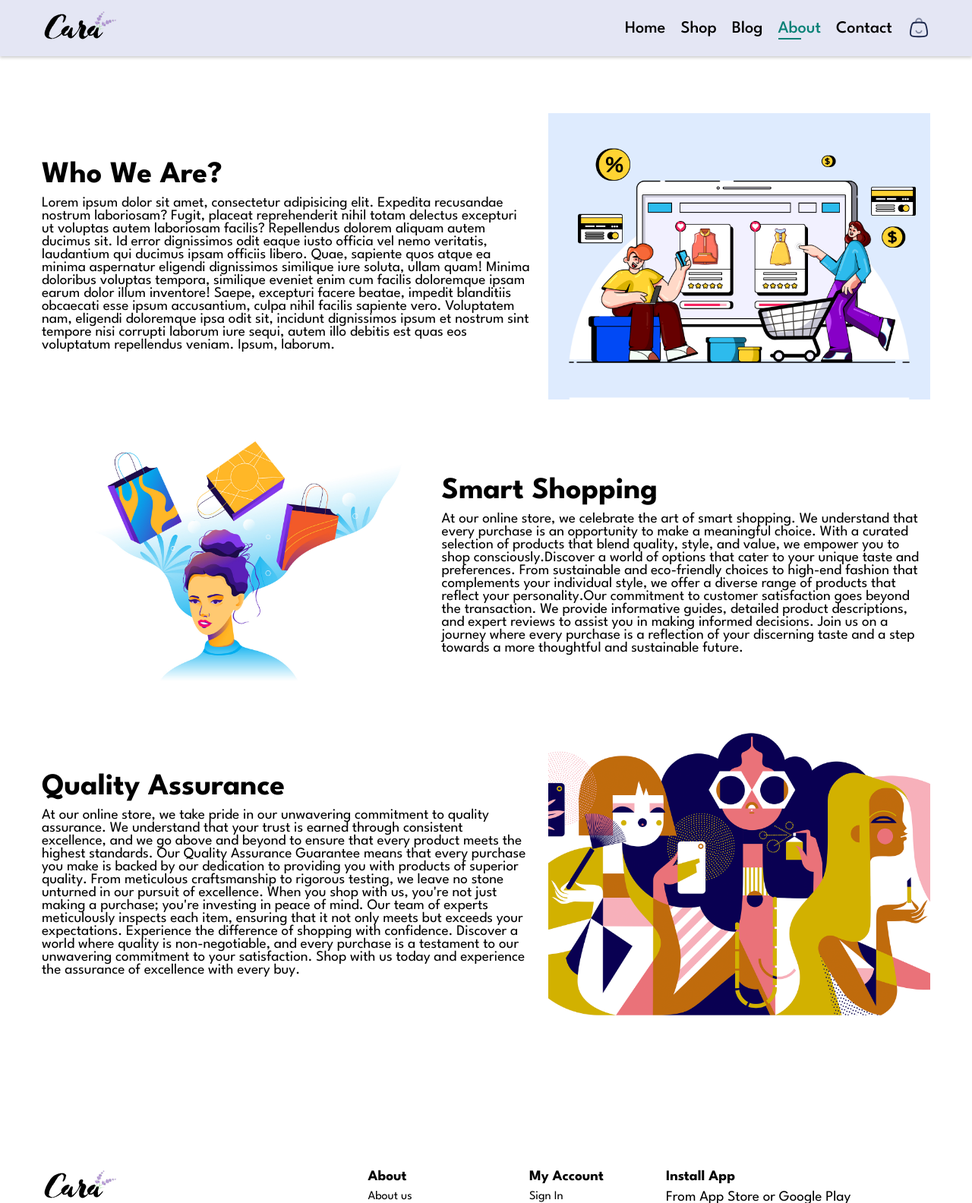
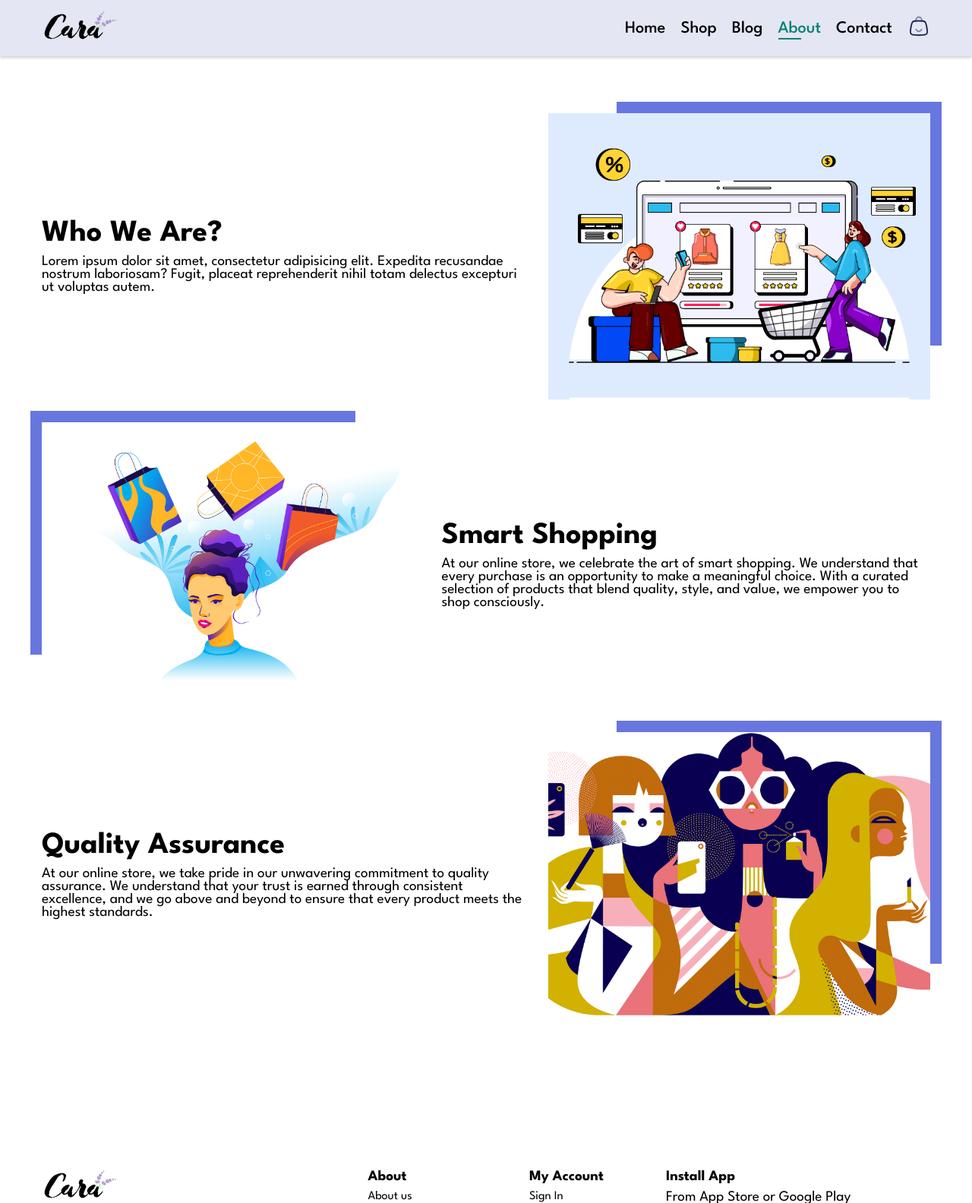
Before and after one commit to KayChicken/Clothing-Store, a PHP site: page /about.php in a window 1280 px wide. Shown: the top 1584 px of the page at 76% size. Run offline with PHP 8.4, Linux system fonts and the light colour scheme.

Commit message:
cart functions

```diff
--- a/about.css
+++ b/about.css
@@ -24,6 +24,30 @@
     flex-direction: row-reverse;
 }
 
+.about__container:nth-child(2n+1) .about__col:nth-child(1):after {
+    content: '';
+    position: absolute;
+    height: 85%;
+    width: 85%;
+    z-index: -1;
+    background-color:#6876e0;
+    top : -15px;
+    right: -15px;
+}
+
+.about__container:nth-child(2n) .about__col:nth-child(1):after {
+    content: '';
+    position: absolute;
+    height: 85%;
+    width: 85%;
+    z-index: -1;
+    background-color: #6876e0;
+    top : -15px;
+    left: -15px;
+}
+
+
+
 
 
 .about__col:nth-child(1) {
@@ -36,6 +60,12 @@
     width: 100%;
 
 }
+
+.about__col {
+    position: relative;
+}
+
+
 
 
 
--- a/about.php
+++ b/about.php
@@ -33,20 +33,7 @@
                             <h1>Who We Are?</h1>
                             <p>Lorem ipsum dolor sit amet, consectetur adipisicing elit. Expedita recusandae nostrum
                                 laboriosam? Fugit, placeat reprehenderit nihil totam delectus excepturi ut voluptas
-                                autem
-                                laboriosam facilis? Repellendus dolorem aliquam autem ducimus sit.
-                                Id error dignissimos odit eaque iusto officia vel nemo veritatis, laudantium qui ducimus
-                                ipsam officiis libero. Quae, sapiente quos atque ea minima aspernatur eligendi
-                                dignissimos
-                                similique iure soluta, ullam quam!
-                                Minima doloribus voluptas tempora, similique eveniet enim cum facilis doloremque ipsam
-                                earum
-                                dolor illum inventore! Saepe, excepturi facere beatae, impedit blanditiis obcaecati esse
-                                ipsum accusantium, culpa nihil facilis sapiente vero.
-                                Voluptatem nam, eligendi doloremque ipsa odit sit, incidunt dignissimos ipsum et nostrum
-                                sint tempore nisi corrupti laborum iure sequi, autem illo debitis est quas eos
-                                voluptatum
-                                repellendus veniam. Ipsum, laborum.</p>
+                                autem.</p>
 
                         </div>
                     </div>
@@ -60,13 +47,7 @@
                             <p>At our online store, we celebrate the art of smart shopping. We understand that every
                                 purchase is an opportunity to make a meaningful choice. With a curated selection of
                                 products that blend quality, style, and value, we empower you to shop
-                                consciously.Discover a world of options that cater to your unique taste and preferences.
-                                From sustainable and eco-friendly choices to high-end fashion that complements your
-                                individual style, we offer a diverse range of products that reflect your personality.Our
-                                commitment to customer satisfaction goes beyond the transaction. We provide informative
-                                guides, detailed product descriptions, and expert reviews to assist you in making
-                                informed decisions. Join us on a journey where every purchase is a reflection of your
-                                discerning taste and a step towards a more thoughtful and sustainable future.
+                                consciously.
                             </p>
 
                         </div>
@@ -81,17 +62,7 @@
                             <p>At our online store, we take pride in our unwavering commitment to quality assurance. We
                                 understand that your trust is earned through consistent excellence, and we go above and
                                 beyond to ensure that every product meets the highest standards.
-                                Our Quality Assurance Guarantee means that every purchase you make is backed by our
-                                dedication to providing you with products of superior quality. From meticulous
-                                craftsmanship to rigorous testing, we leave no stone unturned in our pursuit of
-                                excellence.
-                                When you shop with us, you're not just making a purchase; you're investing in peace of
-                                mind. Our team of experts meticulously inspects each item, ensuring that it not only
-                                meets but exceeds your expectations.
-                                Experience the difference of shopping with confidence. Discover a world where quality is
-                                non-negotiable, and every purchase is a testament to our unwavering commitment to your
-                                satisfaction. Shop with us today and experience the assurance of excellence with every
-                                buy.
+
                             </p>
 
                         </div>
--- a/blog.css
+++ b/blog.css
@@ -15,7 +15,7 @@
 
 .blog__container img {
     display: block;
-    width: 100%;
+    height: 100%;
     max-height: 200px;
     object-fit: cover;
     object-position: 50% 25%;
--- a/blog.php
+++ b/blog.php
@@ -35,7 +35,7 @@
                     </div>
 
                     <div class="blog__container">
-                        <img src="./img/blog/b1.jpg" alt="blog.img" class="blog__img">
+                        <img src="./img/blog/b2.jpg" alt="blog.img" class="blog__img">
                         <p class="blog__data">12 November, 2023</p>
                         <h1 class="blog__title">My First Blog</h1>
                         <p class="blog__desc">Lorem, ipsum dolor sit amet consectetur adipisicing elit. Modi ducimus
@@ -44,7 +44,7 @@
                     </div>
 
                     <div class="blog__container">
-                        <img src="./img/blog/b1.jpg" alt="blog.img" class="blog__img">
+                        <img src="./img/blog/b3.jpg" alt="blog.img" class="blog__img">
                         <p class="blog__data">12 November, 2023</p>
                         <h1 class="blog__title">My First Blog</h1>
                         <p class="blog__desc">Lorem, ipsum dolor sit amet consectetur adipisicing elit. Modi ducimus
--- /dev/null
+++ b/cart.css
@@ -0,0 +1,4 @@
+.cart {
+    margin-top: 70px;
+    margin-bottom: 100px;
+}
--- a/components/footer.php
+++ b/components/footer.php
@@ -98,4 +98,5 @@
         </div>
         <div class="copyright">&copy; 2023, KayChicken</div>
     </div>
+    <script src="../script.js"></script>
 </footer>
--- a/components/header.php
+++ b/components/header.php
@@ -1,3 +1,22 @@
+<?php
+
+$cookie_name = "items";
+$cookie_value = json_encode([]);
+$expire_time = time() + (7 * 24 * 60 * 60);
+
+if (!isset($_COOKIE['items'])) {
+    // Если кука не существует, то создаем её
+    setcookie($cookie_name, $cookie_value, $expire_time, '/');
+
+}
+
+?>
+
+
+
+
+
+
 <header class="header">
     <div class="container">
         <div class="header__content">
@@ -9,32 +28,39 @@
             <nav class="header__navigation">
                 <ul>
                     <li>
-                        <a href="./index.php" class="<?php echo ($_SERVER['SCRIPT_NAME'] == '/index.php') ? 'active' : ''; ?>">Home</a>
+                        <a href="./index.php"
+                            class="<?php echo ($_SERVER['SCRIPT_NAME'] == '/index.php') ? 'active' : ''; ?>">Home</a>
                     </li>
                     <li>
-                        <a href="./shop.php" class="<?php echo ($_SERVER['SCRIPT_NAME'] == '/shop.php') ? 'active' : ''; ?>">Shop</a>
+                        <a href="./shop.php"
+                            class="<?php echo ($_SERVER['SCRIPT_NAME'] == '/shop.php') ? 'active' : ''; ?>">Shop</a>
                     </li>
                     <li>
-                        <a href="./blog.php" class="<?php echo ($_SERVER['SCRIPT_NAME'] == '/blog.php') ? 'active' : ''; ?>">Blog</a>
+                        <a href="./blog.php"
+                            class="<?php echo ($_SERVER['SCRIPT_NAME'] == '/blog.php') ? 'active' : ''; ?>">Blog</a>
                     </li>
                     <li>
-                        <a href="./about.php" class="<?php echo ($_SERVER['SCRIPT_NAME'] == '/about.php') ? 'active' : ''; ?>">About</a>
+                        <a href="./about.php"
+                            class="<?php echo ($_SERVER['SCRIPT_NAME'] == '/about.php') ? 'active' : ''; ?>">About</a>
                     </li>
                     <li>
-                        <a href="./contact.php" class="<?php echo ($_SERVER['SCRIPT_NAME'] == '/contact.php') ? 'active' : ''; ?>">Contact</a>
+                        <a href="./contact.php"
+                            class="<?php echo ($_SERVER['SCRIPT_NAME'] == '/contact.php') ? 'active' : ''; ?>">Contact</a>
                     </li>
 
                 </ul>
+                <a href="./cart.php">
                     <svg width="30px" height="30px" viewBox="0 0 24 24" fill="none" xmlns="http://www.w3.org/2000/svg">
                         <path
                             d="M3.79424 12.0291C4.33141 9.34329 4.59999 8.00036 5.48746 7.13543C5.65149 6.97557 5.82894 6.8301 6.01786 6.70061C7.04004 6 8.40956 6 11.1486 6H12.8515C15.5906 6 16.9601 6 17.9823 6.70061C18.1712 6.8301 18.3486 6.97557 18.5127 7.13543C19.4001 8.00036 19.6687 9.34329 20.2059 12.0291C20.9771 15.8851 21.3627 17.8131 20.475 19.1793C20.3143 19.4267 20.1267 19.6555 19.9157 19.8616C18.7501 21 16.7839 21 12.8515 21H11.1486C7.21622 21 5.25004 21 4.08447 19.8616C3.87342 19.6555 3.68582 19.4267 3.5251 19.1793C2.63744 17.8131 3.02304 15.8851 3.79424 12.0291Z"
                             stroke="#1C274C" stroke-width="1.5" />
-                    <path opacity="0.5" d="M9 6V5C9 3.34315 10.3431 2 12 2C13.6569 2 15 3.34315 15 5V6" stroke="#1C274C"
-                        stroke-width="1.5" stroke-linecap="round" />
+                        <path opacity="0.5" d="M9 6V5C9 3.34315 10.3431 2 12 2C13.6569 2 15 3.34315 15 5V6"
+                            stroke="#1C274C" stroke-width="1.5" stroke-linecap="round" />
                         <path opacity="0.5"
                             d="M9.1709 15C9.58273 16.1652 10.694 17 12.0002 17C13.3064 17 14.4177 16.1652 14.8295 15"
                             stroke="#1C274C" stroke-width="1.5" stroke-linecap="round" />
                     </svg>
+                </a>
             </nav>
 
         </div>
--- a/style.css
+++ b/style.css
@@ -96,6 +96,7 @@ li {
 
 
 .hero {
+    overflow: hidden;
     background-color: var(--backgroundColor);
     position: relative;
     height: 92.3vh;
@@ -138,14 +139,17 @@ li {
 
 .hero__right img {
     position: absolute;
-    display: block;
     max-width: 650px;
     z-index: 1;
     width: 100%;
+    bottom: 0;
     right: 200px;
-    bottom: 0;
 
 }
+
+
+
+
 
 
 .hero__btn {
@@ -176,9 +180,7 @@ li {
 
 }
 
-.feature__card img {
-    width: 100%;
-}
+
 
 .feature__card {
     background-color: #fff;
@@ -503,6 +505,9 @@ li {
 }
 
 
+.banner h1 {
+    text-transform: uppercase;
+}
 
 .banner__box1 {
     background-image: url('./img/b17.jpg');
```
Also changed, not shown: cart.js (added, +26 -0 lines), cart.php (added, +63 -0 lines), fullItem.css (+32 -5 lines), fullItem.php (+27 -7 lines), index.php (+9 -2 lines), test.php (deleted, +0 -45 lines), script.js (added). Lines whose indentation alone changed are shown as unchanged.
